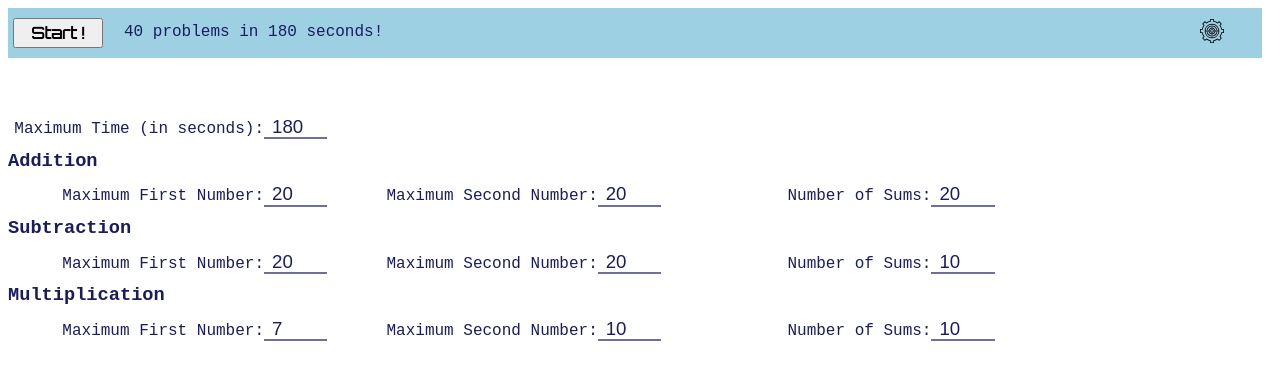
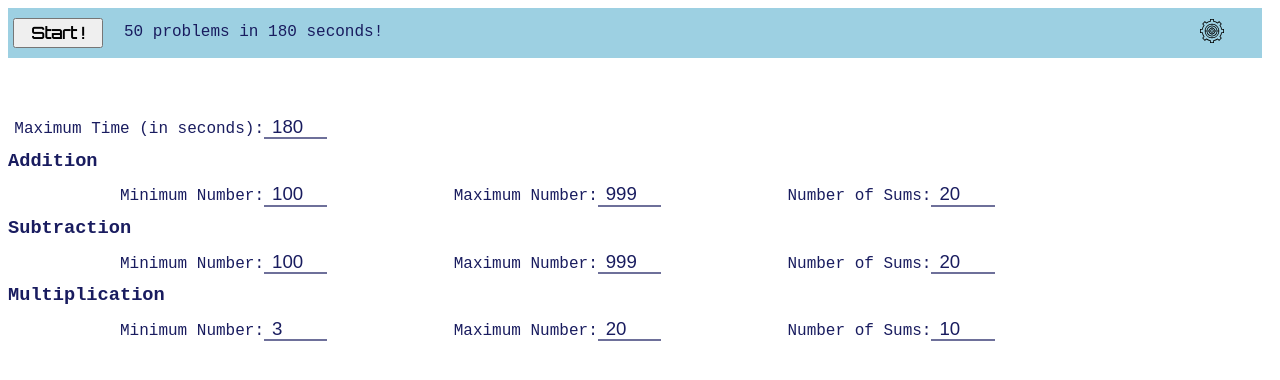
Before and after one commit to dipsmishra/anaromi, a plain HTML site: page index.html in a window 1280 px wide. Drawn offline with nearby package versions, Linux system fonts and the light colour scheme.

Commit message:
Updated to support minimum and maximum numbers

```diff
--- a/index.html
+++ b/index.html
@@ -5,10 +5,10 @@
   <meta http-equiv="cache-control" content="no-cache, no-store, must-revalidate" />
   <meta http-equiv="pragma" content="no-cache" />
   <meta http-equiv="expires" content="0" />
-  <meta name="description" content="Maths - Sum Generator - v7.2">
+  <meta name="description" content="Maths - Sum Generator - v7.3">
   <meta http-equiv="X-UA-Compatible" content="IE=edge">
   <meta name="viewport" content="width=device-width, initial-scale=1">
-  <title>Maths - Sum Generator - v7.2</title>
+  <title>Maths - Sum Generator - v7.3</title>
   <link href='https://fonts.googleapis.com/css?family=Orbitron&text=0123456789:' rel='stylesheet' type='text/css'/>
   <style>
     #page {
@@ -225,16 +225,16 @@
         <ul>
           <li><label for="amount0" class="config-label">Maximum Time (in seconds): </label><input class="answer-text" type="text" inputmode="numeric" x-inputmode="numeric" id="amount0" name="amount0" value="180" maxlength="3"/></li>
           <li><h4>Addition</h4></li>
-          <li><label for="amount1" class="config-label">Maximum First Number: </label><input class="answer-text" type="text" inputmode="numeric" x-inputmode="numeric" id="amount1" name="amount1" value="20" maxlength="3"/></li>
-          <li><label for="amount2" class="config-label">Maximum Second Number: </label><input class="answer-text" type="text" inputmode="numeric" x-inputmode="numeric" id="amount2" name="amount2" value="20" maxlength="3"/></li>
+          <li><label for="amount1" class="config-label">Minimum Number: </label><input class="answer-text" type="text" inputmode="numeric" x-inputmode="numeric" id="amount1" name="amount1" value="100" maxlength="3"/></li>
+          <li><label for="amount2" class="config-label">Maximum Number: </label><input class="answer-text" type="text" inputmode="numeric" x-inputmode="numeric" id="amount2" name="amount2" value="999" maxlength="3"/></li>
           <li><label for="amount3" class="config-label">Number of Sums: </label><input class="answer-text" type="text" inputmode="numeric" x-inputmode="numeric" id="amount3" name="amount3" value="20" maxlength="3"/></li>
           <li><h4>Subtraction</h4></li>
-          <li><label for="amount4" class="config-label">Maximum First Number: </label><input class="answer-text" type="text" inputmode="numeric" x-inputmode="numeric" id="amount4" name="amount4" value="20" maxlength="3"/></li>
-          <li><label for="amount5" class="config-label">Maximum Second Number: </label><input class="answer-text" type="text" inputmode="numeric" x-inputmode="numeric" id="amount5" name="amount5" value="20" maxlength="3"/></li>
-          <li><label for="amount6" class="config-label">Number of Sums: </label><input class="answer-text" type="text" inputmode="numeric" x-inputmode="numeric" id="amount6" name="amount6" value="10" maxlength="3"/></li>
+          <li><label for="amount4" class="config-label">Minimum Number: </label><input class="answer-text" type="text" inputmode="numeric" x-inputmode="numeric" id="amount4" name="amount4" value="100" maxlength="3"/></li>
+          <li><label for="amount5" class="config-label">Maximum Number: </label><input class="answer-text" type="text" inputmode="numeric" x-inputmode="numeric" id="amount5" name="amount5" value="999" maxlength="3"/></li>
+          <li><label for="amount6" class="config-label">Number of Sums: </label><input class="answer-text" type="text" inputmode="numeric" x-inputmode="numeric" id="amount6" name="amount6" value="20" maxlength="3"/></li>
           <li><h4>Multiplication</h4></li>
-          <li><label for="amount7" class="config-label">Maximum First Number: </label><input class="answer-text" type="text" inputmode="numeric" x-inputmode="numeric" id="amount7" name="amount7" value="7" maxlength="2"/></li>
-          <li><label for="amount8" class="config-label">Maximum Second Number: </label><input class="answer-text" type="text" inputmode="numeric" x-inputmode="numeric" id="amount8" name="amount8" value="10" maxlength="2"/></li>
+          <li><label for="amount7" class="config-label">Minimum Number: </label><input class="answer-text" type="text" inputmode="numeric" x-inputmode="numeric" id="amount7" name="amount7" value="3" maxlength="2"/></li>
+          <li><label for="amount8" class="config-label">Maximum Number: </label><input class="answer-text" type="text" inputmode="numeric" x-inputmode="numeric" id="amount8" name="amount8" value="20" maxlength="2"/></li>
           <li><label for="amount9" class="config-label">Number of Sums: </label><input class="answer-text" type="text" inputmode="numeric" x-inputmode="numeric" id="amount9" name="amount9" value="10" maxlength="3"/></li>
         </ul>
       </div>
@@ -309,12 +309,12 @@
     const randomInRange = function (x,y) {
       return x + crypto.getRandomValues(new Uint32Array(10))[Math.floor(Math.random() * 10)] % (y - x + 1);
     }
-    const generate = function (max1, max2, op, num) {
+    const generate = function (min, max, op, num) {
       const data = [];
       for (let i = 0; i < num; i++) {
         let row = [];
-        let num1 = randomInRange(0, max1);
-        let num2 = randomInRange(0, max2);
+        let num1 = randomInRange(min, max);
+        let num2 = randomInRange(min, max);
         let op1 = op !== '-' ? num1 : Math.max(num1, num2);
         let op2 = op !== '-' ? num2 : Math.min(num1, num2);
         let output = '' + String(op1) + (op.toLowerCase() === 'x' ? '*' : op) + String(op2);
@@ -370,19 +370,19 @@
       const totalTimeSetSeconds = Math.max(Number($('#amount0').val() ?? 180), 0);
       const createProblemsToSolve = function($, totalTimeSetSeconds) {
         $('#timer').hide();
-        const maxAddition1 = Math.max(Number($('#amount1').val() ?? 20), 0);
-        const maxAddition2 = Math.max(Number($('#amount2').val() ?? 20), 0);
+        const minAddition = Math.max(Number($('#amount1').val() ?? 20), 0);
+        const maxAddition = Math.max(Number($('#amount2').val() ?? 20), 0);
         const numAdditions = Math.max(Number($('#amount3').val() ?? 20), 0);
-        const maxSubtraction1 = Math.max(Number($('#amount4').val() ?? 20), 0);
-        const maxSubtraction2 = Math.max(Number($('#amount5').val() ?? 20), 0);
+        const minSubtraction = Math.max(Number($('#amount4').val() ?? 20), 0);
+        const maxSubtraction = Math.max(Number($('#amount5').val() ?? 20), 0);
         const numSubtractions = Math.max(Number($('#amount6').val() ?? 10), 0);
-        const maxMultiplication1 = Math.max(Number($('#amount7').val() ?? 7), 0);
-        const maxMultiplication2 = Math.max(Number($('#amount8').val() ?? 10), 0);
+        const minMultiplication = Math.max(Number($('#amount7').val() ?? 7), 0);
+        const maxMultiplication = Math.max(Number($('#amount8').val() ?? 10), 0);
         const numMultiplications = Math.max(Number($('#amount9').val() ?? 10), 0);
         const data = [];
-        data.push(...generate(maxAddition1, maxAddition2,'+', numAdditions));
-        data.push(...generate(maxSubtraction1, maxSubtraction2,'-', numSubtractions));
-        data.push(...generate(maxMultiplication1, maxMultiplication2,'X', numMultiplications));
+        data.push(...generate(minAddition, maxAddition,'+', numAdditions));
+        data.push(...generate(minSubtraction, maxSubtraction,'-', numSubtractions));
+        data.push(...generate(minMultiplication, maxMultiplication,'X', numMultiplications));
         const shuffleData = [...data]; // shuffle(data);
         const table = arrayToHtml($, shuffleData, {
           attrs: {class: 'table'}
```
